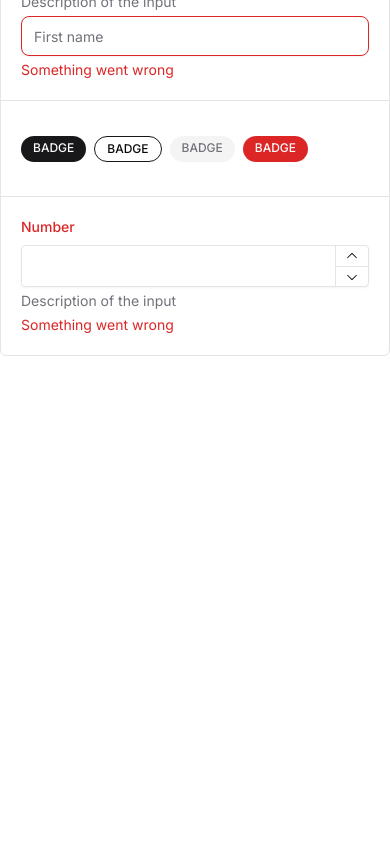
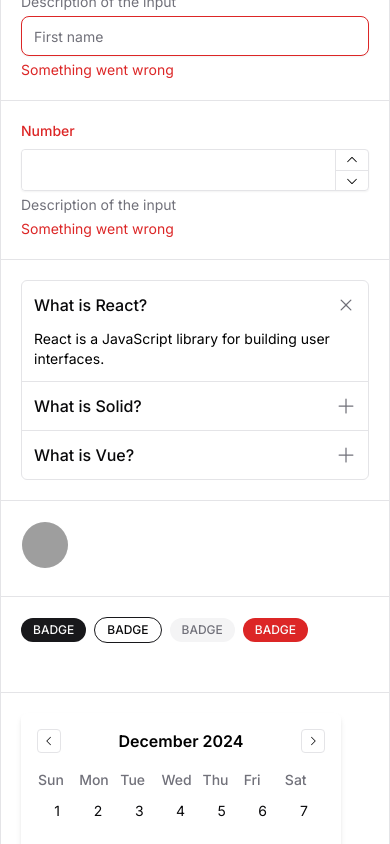
Before and after one commit to thevipinmishra/harbor-ui, a Next.js app: page / in a window 390 px wide. Shown: the part 880-1724 px from the top of the page. Before the commit the page ends 1276 px from the top, so only its background shows below. Built offline with nearby package versions, Linux system fonts and the light colour scheme; grey boxes are pictures that could not be loaded.

Commit message:
chore: update dependencies and improve component styles; refactor Accordion, Avatar, Checkbox, and CircularProgress components

```diff
--- a/package.json
+++ b/package.json
@@ -23,11 +23,11 @@
     "zod": "^3.24.1"
   },
   "devDependencies": {
-    "@types/node": "^22.10.5",
+    "@types/node": "^22.10.6",
     "@types/react": "^19.0.6",
     "@types/react-dom": "^19.0.3",
     "autoprefixer": "^10.4.20",
-    "postcss": "^8.4.49",
+    "postcss": "^8.5.0",
     "tailwindcss": "^3.4.17",
     "tailwindcss-animate": "^1.0.7",
     "typescript": "^5.7.3",
--- a/src/app/(home)/page.tsx
+++ b/src/app/(home)/page.tsx
@@ -9,13 +9,41 @@ import { Field } from "@/components/ui/Field";
 import { Label } from "@/components/ui/Label";
 import { Description } from "@/components/ui/Description";
 import { ErrorMessage } from "@/components/ui/ErrorMessage";
+import {
+  Accordion,
+  AccordionItem,
+  AccordionItemTrigger,
+  AccordionItemContent,
+} from "@/components/ui/Accordion";
 import { Badge } from "@/components/ui/Badge";
-import { NumberInput, NumberInputField, NumberInputLabel } from "@/components/ui/NumberInput";
+import {
+  NumberInput,
+  NumberInputField,
+  NumberInputLabel,
+} from "@/components/ui/NumberInput";
+import { Avatar } from "@/components/ui/Avatar";
+import { Calendar } from "@/components/ui/Calendar";
+import { Checkbox } from "@/components/ui/Checkbox";
+import { Chip } from "@/components/ui/Chip";
+import { ChipGroup, ChipGroupItem } from "@/components/ui/ChipGroup";
+import {
+  CircularProgress,
+  CircularProgressCircle,
+} from "@/components/ui/CircularProgress";
+import {
+  LinearProgress,
+  LinearProgressTrack,
+} from "@/components/ui/LinearProgress";
+import { Dialog, DialogContent, DialogTitle, DialogTrigger } from "@/components/ui/Dialog";
+import { HoverCard, HoverCardContent, HoverCardTrigger } from "@/components/ui/HoverCard";
+import { Popover, PopoverContent, PopoverTrigger } from "@/components/ui/Popover";
+import { Menu, MenuContent, MenuItem, MenuTrigger } from "@/components/ui/Menu";
+import { Tooltip, TooltipContent, TooltipTrigger } from "@/components/ui/Tooltip";
 
 export default function HomePage() {
   return (
     <main className="py-10">
-      <div className="max-w-md mx-auto border border-border rounded-md divide-y divide-border *:flex *:items-center *:*:w-full *:min-h-24 *:p-5">
+      <div className="max-w-md mx-auto border border-border rounded-md divide-y divide-border  *:min-h-24 *:p-5">
         <div>
           <div className="flex flex-col items-start gap-4">
             <div className="flex items-start gap-3">
@@ -134,9 +162,7 @@ export default function HomePage() {
         <div>
           <Field invalid>
             <Label>Label</Label>
-            <Description>
-                Description of the input
-            </Description>
+            <Description>Description of the input</Description>
             <Input placeholder="First name" />
 
             <ErrorMessage>Something went wrong</ErrorMessage>
@@ -144,28 +170,161 @@ export default function HomePage() {
         </div>
 
         <div>
-            <div className="flex gap-2 flex-wrap">
+          <Field invalid>
+            <NumberInput>
+              <NumberInputLabel>Number</NumberInputLabel>
+              <NumberInputField />
+            </NumberInput>
+            <Description>Description of the input</Description>
+            <ErrorMessage>Something went wrong</ErrorMessage>
+          </Field>
+        </div>
+
+        <div>
+          <Accordion defaultValue={["React"]} collapsible>
+            {["React", "Solid", "Vue"].map((item) => (
+              <AccordionItem key={item} value={item}>
+                <AccordionItemTrigger>What is {item}?</AccordionItemTrigger>
+                <AccordionItemContent>
+                  {item} is a JavaScript library for building user interfaces.
+                </AccordionItemContent>
+              </AccordionItem>
+            ))}
+          </Accordion>
+        </div>
+
+        <div>
+          <div className="flex">
+            <Avatar
+              fallback="V"
+              src="https://avatar.iran.liara.run/public/10"
+            />
+          </div>
+        </div>
+
+        <div>
+          <div className="flex items-center gap-2 flex-wrap">
             <Badge>Badge</Badge>
             <Badge variant="outlined">Badge</Badge>
             <Badge variant="plain">Badge</Badge>
             <Badge variant="destructive">Badge</Badge>
-            </div>
+          </div>
         </div>
 
         <div>
-            <Field invalid>
-            <NumberInput>
-                <NumberInputLabel>
-                    Number
-                </NumberInputLabel>
-                <NumberInputField />
-            </NumberInput>
-            <Description>
-                Description of the input
-            </Description>
-            <ErrorMessage>Something went wrong</ErrorMessage>
-            </Field>
+          <Calendar />
+        </div>
 
+        <div>
+          <Checkbox label="Checkbox" />
+        </div>
+
+        <div>
+          <div className="flex gap-2 items-center">
+            <Chip value={"apple"}>Apple</Chip>
+            <Chip value={"banana"}>Banana</Chip>
+            <Chip value={"cherry"}>Cherry</Chip>
+            <Chip value={"date"}>Date</Chip>
+          </div>
+        </div>
+
+        <div>
+          <ChipGroup>
+            <ChipGroupItem value={"apple"}>Apple</ChipGroupItem>
+            <ChipGroupItem value={"banana"}>Banana</ChipGroupItem>
+            <ChipGroupItem value={"cherry"}>Cherry</ChipGroupItem>
+            <ChipGroupItem value={"date"}>Date</ChipGroupItem>
+          </ChipGroup>
+        </div>
+
+        <div>
+          <CircularProgress defaultValue={50}>
+            <CircularProgressCircle className="[--thickness:6px]" />
+          </CircularProgress>
+        </div>
+
+        <div>
+          <LinearProgress defaultValue={50}>
+            <LinearProgressTrack />
+          </LinearProgress>
+        </div>
+
+        <div>
+            <Dialog>
+                <DialogTrigger asChild>
+                    <Button>Open Dialog</Button>
+                </DialogTrigger>
+                <DialogContent>
+                    <DialogTitle>Dialog Title</DialogTitle>
+                    <div>
+                        <p className="text-sm text-muted-foreground">
+                            Lorem ipsum dolor sit amet consectetur adipisicing elit. Repellat vitae facere maiores hic unde dolor, sapiente fuga repudiandae ipsam alias saepe quisquam laborum incidunt nulla voluptates odit. Libero, veniam reprehenderit!
+                        </p>
+                    </div>
+                </DialogContent>
+            </Dialog>
+        </div>
+
+        <div>
+            <HoverCard>
+                <HoverCardTrigger asChild>
+                    <Button>Hover me</Button>
+                </HoverCardTrigger>
+                <HoverCardContent>
+                    <div>
+                        <p>
+                            Lorem ipsum dolor sit amet consectetur adipisicing
+                            elit. Repellat vitae facere maiores hic unde dolor,
+                            sapiente fuga repudiandae ipsam alias saepe
+                            quisquam laborum incidunt nulla voluptates odit.
+                            Libero, veniam reprehenderit!
+                        </p>
+                    </div>
+                </HoverCardContent>
+            </HoverCard>
+        </div>
+
+        <div>
+            <Popover>
+                <PopoverTrigger asChild>
+                    <Button>Popover</Button>
+                </PopoverTrigger>
+                <PopoverContent>
+                    <div>
+                        <p>
+                            Lorem ipsum dolor sit amet consectetur adipisicing
+                            elit. Repellat vitae facere maiores hic unde dolor,
+                            sapiente fuga repudiandae ipsam alias saepe
+                            quisquam laborum incidunt nulla voluptates odit.
+                            Libero, veniam reprehenderit!
+                        </p>
+                    </div>
+                </PopoverContent>
+            </Popover>
+        </div>
+
+        <div>
+            <Menu>
+                <MenuTrigger asChild>
+                    <Button>Menu</Button>
+                </MenuTrigger>
+                <MenuContent>
+                    <MenuItem value="item-1">Item 1</MenuItem>
+                    <MenuItem value="item-2">Item 2</MenuItem>
+                    <MenuItem value="item-3">Item 3</MenuItem>
+                </MenuContent>
+            </Menu>
+        </div>
+
+        <div>
+            <Tooltip>
+                <TooltipTrigger asChild>
+                    <Button>Tooltip</Button>
+                </TooltipTrigger>
+                <TooltipContent>
+                    <p>Tooltip</p>
+                </TooltipContent>
+            </Tooltip>
         </div>
 
 
--- a/src/components/ui/Accordion.tsx
+++ b/src/components/ui/Accordion.tsx
@@ -9,13 +9,13 @@ import {
   AccordionRootProps,
 } from "@ark-ui/react/accordion";
 import { tv } from "@/lib/tv.config";
-import { CaretDown, Plus } from "@phosphor-icons/react";
+import { Plus } from "@phosphor-icons/react";
 
 const accordionVariants = tv({
   slots: {
     root: "border border-border rounded-md divide-y divide-border",
     item: [
-      "first:rounded-t-[inherit] relative last:rounded-b-[inherit]",
+      "first:rounded-t-[inherit] group relative last:rounded-b-[inherit]",
       "data-[focus]:ring-1 data-[focus]:ring-ring data-[focus]:z-[1] overflow-hidden",
     ],
     itemTrigger: [
@@ -23,8 +23,8 @@ const accordionVariants = tv({
       "outline-none",
     ],
     itemContent: [
-      "px-3  data-[state=open]:pb-3 overflow-hidden text-sm",
-      "overflow-hidden data-[state=open]:motion-safe:animate-slide-down data-[state=closed]:motion-safe:animate-slide-up",
+      "px-3 transition-[padding-bottom] ease-linear pb-3 group-data-[state=closed]:pb-3 overflow-hidden text-sm",
+      " data-[state=open]:motion-safe:animate-collapse-in data-[state=closed]:motion-safe:animate-collapse-out",
     ],
     itemIndicator: [
       "[&_svg]:size-5 flex items-center text-muted-foreground data-[state=open]:rotate-45",
--- a/src/components/ui/Avatar.tsx
+++ b/src/components/ui/Avatar.tsx
@@ -7,25 +7,42 @@ import {
   UseAvatarContext,
 } from "@ark-ui/react/avatar";
 import { tv } from "@/lib/tv.config";
+import { VariantProps } from "tailwind-variants";
 
 const avatarVariants = tv({
     slots: {
-        root: 'size-9 shrink-0  bg-muted rounded-full border border-background',
+        root: ' shrink-0  bg-muted rounded-full border border-background',
         fallback: 'size-full rounded-[inherit] text-muted-foreground flex justify-center items-center text-sm data-[state=hidden]:hidden',
         image: 'size-full rounded-[inherit]',
+    },
+    variants: {
+        size: {
+            sm: {
+                root: 'size-10'
+            },
+            md: {
+                root: 'size-12'
+            },
+            lg: {
+                root: 'size-14'
+            }
+        }
+    },
+    defaultVariants: {
+        size: 'md'
     }
 })
 
-interface AvatarProps extends AvatarRootProps {
+interface AvatarProps extends AvatarRootProps, VariantProps<typeof avatarVariants> {
   fallback?: React.ReactNode | ((context?: UseAvatarContext) => React.ReactNode);
   src: AvatarImageProps["src"];
   srcProps?: Omit<AvatarImageProps, "children" | "src">;
 }
 
 const Avatar = (props: AvatarProps) => {
-  const { fallback, src, className, srcProps, ...rest } = props;
+  const { fallback, src, className, srcProps, size, ...rest } = props;
   return (
-    <AvatarPrimitive.Root className={avatarVariants().root({className})} {...rest}>
+    <AvatarPrimitive.Root className={avatarVariants().root({className, size})} {...rest}>
       {typeof fallback === 'function' ? (
         <AvatarPrimitive.Context>
           {(context) => (
--- a/src/components/ui/Calendar.tsx
+++ b/src/components/ui/Calendar.tsx
@@ -11,8 +11,11 @@ const calendarVariants = tv({
     view: ["flex flex-col gap-4"],
     viewControl: ["flex justify-between gap-4"],
     nextPrevTrigger: [buttonVariants({ size: "icon", variant: 'outlined' })],
+    viewTrigger: ['font-semibold'],
     tableHeader: ['text-sm text-muted-foreground font-medium text-left'],
+    td: ['p-1'],
     cellTrigger: [buttonVariants({ size: "icon-md", variant: 'plain' }), 'data-[disabled]:opacity-50 data-[disabled]:pointer-events-none', 'data-[selected]:bg-primary data-[selected]:text-primary-foreground'],
+    cellTriggerMonthYear: [buttonVariants({ size: "md", variant: 'plain' }), 'data-[disabled]:opacity-50 data-[disabled]:pointer-events-none', 'data-[selected]:bg-primary data-[selected]:text-primary-foreground w-full'],
   },
 });
 
@@ -33,7 +36,7 @@ const Calendar = (props: CalendarProps) => {
                   >
                     <CaretLeft />
                   </DatePicker.PrevTrigger>
-                  <DatePicker.ViewTrigger>
+                  <DatePicker.ViewTrigger className={calendarVariants().viewTrigger()}>
                     <DatePicker.RangeText />
                   </DatePicker.ViewTrigger>
                   <DatePicker.NextTrigger
@@ -56,7 +59,7 @@ const Calendar = (props: CalendarProps) => {
                     {datePicker.weeks.map((week, id) => (
                       <DatePicker.TableRow key={id}>
                         {week.map((day, id) => (
-                          <DatePicker.TableCell key={id} value={day}>
+                          <DatePicker.TableCell key={id} value={day} className={calendarVariants().td()}>
                             <DatePicker.TableCellTrigger className={calendarVariants().cellTrigger()}>
                               {day.day}
                             </DatePicker.TableCellTrigger>
@@ -80,7 +83,7 @@ const Calendar = (props: CalendarProps) => {
                   <DatePicker.PrevTrigger  className={calendarVariants().nextPrevTrigger()}>
                     <CaretLeft />
                   </DatePicker.PrevTrigger>
-                  <DatePicker.ViewTrigger>
+                  <DatePicker.ViewTrigger className={calendarVariants().viewTrigger()}>
                     <DatePicker.RangeText />
                   </DatePicker.ViewTrigger>
                   <DatePicker.NextTrigger  className={calendarVariants().nextPrevTrigger()}>
@@ -94,8 +97,8 @@ const Calendar = (props: CalendarProps) => {
                       .map((months, id) => (
                         <DatePicker.TableRow key={id}>
                           {months.map((month, id) => (
-                            <DatePicker.TableCell key={id} value={month.value}>
-                              <DatePicker.TableCellTrigger>
+                            <DatePicker.TableCell key={id} value={month.value} className={calendarVariants().td()}>
+                              <DatePicker.TableCellTrigger className={calendarVariants().cellTriggerMonthYear()}>
                                 {month.label}
                               </DatePicker.TableCellTrigger>
                             </DatePicker.TableCell>
@@ -118,7 +121,7 @@ const Calendar = (props: CalendarProps) => {
                   <DatePicker.PrevTrigger  className={calendarVariants().nextPrevTrigger()}>
                     <CaretLeft />
                   </DatePicker.PrevTrigger>
-                  <DatePicker.ViewTrigger>
+                  <DatePicker.ViewTrigger className={calendarVariants().viewTrigger()}>
                     <DatePicker.RangeText />
                   </DatePicker.ViewTrigger>
                   <DatePicker.NextTrigger  className={calendarVariants().nextPrevTrigger()}>
@@ -132,8 +135,8 @@ const Calendar = (props: CalendarProps) => {
                       .map((years, id) => (
                         <DatePicker.TableRow key={id}>
                           {years.map((year, id) => (
-                            <DatePicker.TableCell key={id} value={year.value}>
-                              <DatePicker.TableCellTrigger>
+                            <DatePicker.TableCell key={id} value={year.value} className={calendarVariants().td()}>
+                              <DatePicker.TableCellTrigger className={calendarVariants().cellTriggerMonthYear()}>
                                 {year.label}
                               </DatePicker.TableCellTrigger>
                             </DatePicker.TableCell>
--- a/src/components/ui/Checkbox.tsx
+++ b/src/components/ui/Checkbox.tsx
@@ -6,12 +6,8 @@ import {
   Checkbox as CheckboxPrimitive,
   CheckboxRootProps,
 } from "@ark-ui/react/checkbox";
-import { Field } from "@ark-ui/react/field";
 import { Check, Minus } from "@phosphor-icons/react";
 import { labelVariants } from "./Label";
-import { FieldProps } from "@/types";
-import { HelperText } from "./HelperText";
-import { ErrorText } from "./ErrorText";
 import { tv } from "@/lib/tv.config";
 
 const checkboxVariants = tv({
@@ -30,7 +26,7 @@ const checkboxVariants = tv({
   },
 });
 
-interface CheckboxProps extends Omit<CheckboxRootProps, "ids">, FieldProps {
+interface CheckboxProps extends CheckboxRootProps {
   label: string;
 }
 
@@ -38,25 +34,10 @@ const Checkbox = React.forwardRef<
   React.ElementRef<typeof CheckboxPrimitive.HiddenInput>,
   CheckboxProps
 >((props, ref) => {
-  const {
-    label,
-    required,
-    invalid,
-    readOnly,
-    checked,
-    disabled,
-    helperText,
-    errorMessage,
-    ...rest
-  } = props;
+  const { label, required, invalid, readOnly, checked, disabled, ...rest } =
+    props;
 
   return (
-    <Field.Root
-      invalid={invalid}
-      disabled={disabled}
-      required={required}
-      readOnly={readOnly}
-    >
     <CheckboxPrimitive.Root
       className={checkboxVariants().root()}
       checked={checked}
@@ -73,9 +54,7 @@ const Checkbox = React.forwardRef<
       ) : null}
       <CheckboxPrimitive.Control className={checkboxVariants().control()}>
         &#x200B;
-          <CheckboxPrimitive.Indicator
-            className={checkboxVariants().indicator()}
-          >
+        <CheckboxPrimitive.Indicator className={checkboxVariants().indicator()}>
           <Check weight="bold" />
         </CheckboxPrimitive.Indicator>
         <CheckboxPrimitive.Indicator
@@ -87,9 +66,6 @@ const Checkbox = React.forwardRef<
       </CheckboxPrimitive.Control>
       <CheckboxPrimitive.HiddenInput ref={ref} />
     </CheckboxPrimitive.Root>
-      {helperText ? <HelperText>{helperText}</HelperText> : null}
-      {invalid && errorMessage ? <ErrorText>{errorMessage}</ErrorText> : null}
-    </Field.Root>
   );
 });
 
--- a/src/components/ui/CircularProgress.tsx
+++ b/src/components/ui/CircularProgress.tsx
@@ -54,7 +54,9 @@ const CircularProgressValue = (props: ProgressValueTextProps) => {
 const CircularProgressCircle = (props: ProgressCircleProps) => {
   const { className, ...rest } = props;
   return (
-    <Progress.Circle className={circularProgressVariants().circle()} {...rest}>
+    <Progress.Circle className={circularProgressVariants().circle({
+        className,
+    })} {...rest}>
       <Progress.CircleTrack
         className={circularProgressVariants().circleTrack()}
       />
--- a/src/components/ui/Dialog.tsx
+++ b/src/components/ui/Dialog.tsx
@@ -25,7 +25,7 @@ const dialogVariants = tv({
       "fixed inset-0 flex justify-center items-center p-4 lg:p-10 z-50",
     ],
     content: [
-      "bg-background shadow-md p-4 lg:p-5 rounded-lg w-full",
+      "bg-background shadow-md grid gap-2 p-4 lg:p-5 rounded-lg w-full",
       "motion-safe:data-[state=open]:animate-in motion-safe:data-[state=open]:zoom-in-90 motion-safe:data-[state=open]:fade-in motion-safe:data-[state=open]:slide-in-from-bottom-6 ",
       "motion-safe:data-[state=closed]:animate-out motion-safe:data-[state=closed]:fade-out motion-safe:data-[state=closed]:slide-out-to-bottom-1",
     ],
--- a/tailwind.config.js
+++ b/tailwind.config.js
@@ -81,21 +81,22 @@ module.exports = {
           "0%,70%,100%": { opacity: "1" },
           "20%,50%": { opacity: "0" },
         },
-        "slide-down": {
-          from: { height: "0" },
+
+        "collapse-in": {
+          from: { height: 0 },
           to: { height: "var(--height)" },
         },
-        "slide-up": {
+        "collapse-out": {
             from: { height: "var(--height)" },
-            to: { height: "0" },
+            to: { height: 0 },
           },
       },
       animation: {
         "accordion-down": "accordion-down 0.2s ease-out",
         "accordion-up": "accordion-up 0.2s ease-out",
         "caret-blink": "caret-blink 1.25s ease-out infinite",
-        "slide-down": "slide-down 0.2s ease-out",
-        "slide-up": "slide-up 0.2s ease-out",
+        "collapse-in": "collapse-in 250ms cubic-bezier(0.05,0.7,0.1,1.0)",
+        "collapse-out": "collapse-out 200ms cubic-bezier(0.3,0.0,0.8,0.15)",
       },
     },
   },
```
Also changed, not shown: 1 other file (tests, documents, lock files or other folders). Lines whose indentation alone changed are shown as unchanged.
